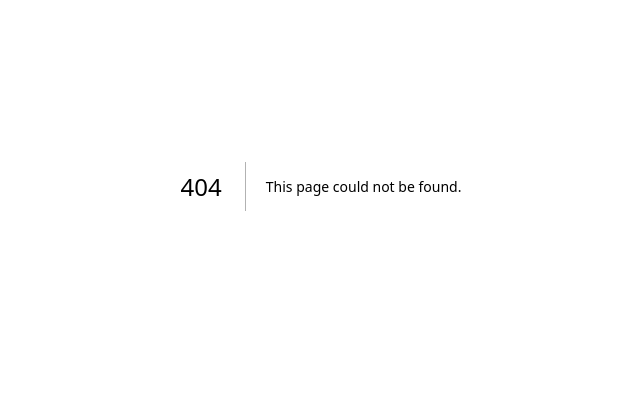
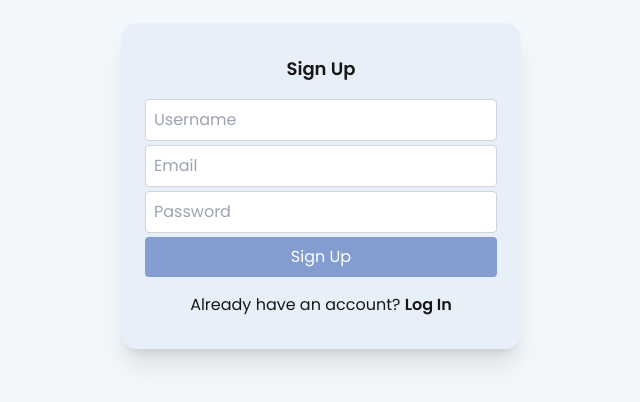
Before and after one commit to zeyneptekiin/user-auth-case, a Next.js app: page /signup in a window 1280 px wide. Before the commit this address had no page. Shown: the part 214-616 px from the top of the page, without its empty margins (319-959 px from the left). Built offline with nearby package versions, Linux system fonts and the light colour scheme.

Commit message:
[Create] SignUp Page

```diff
--- /dev/null
+++ b/src/app/signup/page.tsx
@@ -0,0 +1,59 @@
+"use client";
+
+import { useForm, SubmitHandler } from 'react-hook-form';
+import Link from 'next/link';
+import Input from '../../components/input';
+
+interface SignUpFormInputs {
+    username: string;
+    email: string;
+    password: string;
+}
+
+export default function SignUp() {
+    const { register, handleSubmit, formState: { errors } } = useForm<SignUpFormInputs>();
+
+    const onSubmit: SubmitHandler<SignUpFormInputs> = (data) => {
+        console.log('Signed Up:', data);
+    };
+
+    return (
+        <div className="flex items-center justify-center min-h-screen p-8 bg-lightest-blue">
+            <div className="w-[400px] text-center bg-lighter-blue px-6 py-8 rounded-2xl shadow-xl">
+                <h2 className="text-lg font-semibold mb-4">Sign Up</h2>
+                <form onSubmit={handleSubmit(onSubmit)}>
+                    <Input
+                        type="text"
+                        placeholder="Username"
+                        register={register}
+                        name="username"
+                        options={{ required: 'Username is required!' }}
+                        error={errors.username?.message}
+                    />
+                    <Input
+                        type="email"
+                        placeholder="Email"
+                        register={register}
+                        name="email"
+                        options={{ required: 'Email is required!' }}
+                        error={errors.email?.message}
+                    />
+                    <Input
+                        type="password"
+                        placeholder="Password"
+                        register={register}
+                        name="password"
+                        options={{ required: 'Password is required!' }}
+                        error={errors.password?.message}
+                    />
+                    <button type="submit" className="w-full bg-primary-blue text-white px-4 py-2 rounded hover:bg-midnight-blue transition">
+                        Sign Up
+                    </button>
+                </form>
+                <p className="mt-4">
+                    Already have an account? <Link href="/login" className="font-semibold">Log In</Link>
+                </p>
+            </div>
+        </div>
+    );
+}
```
